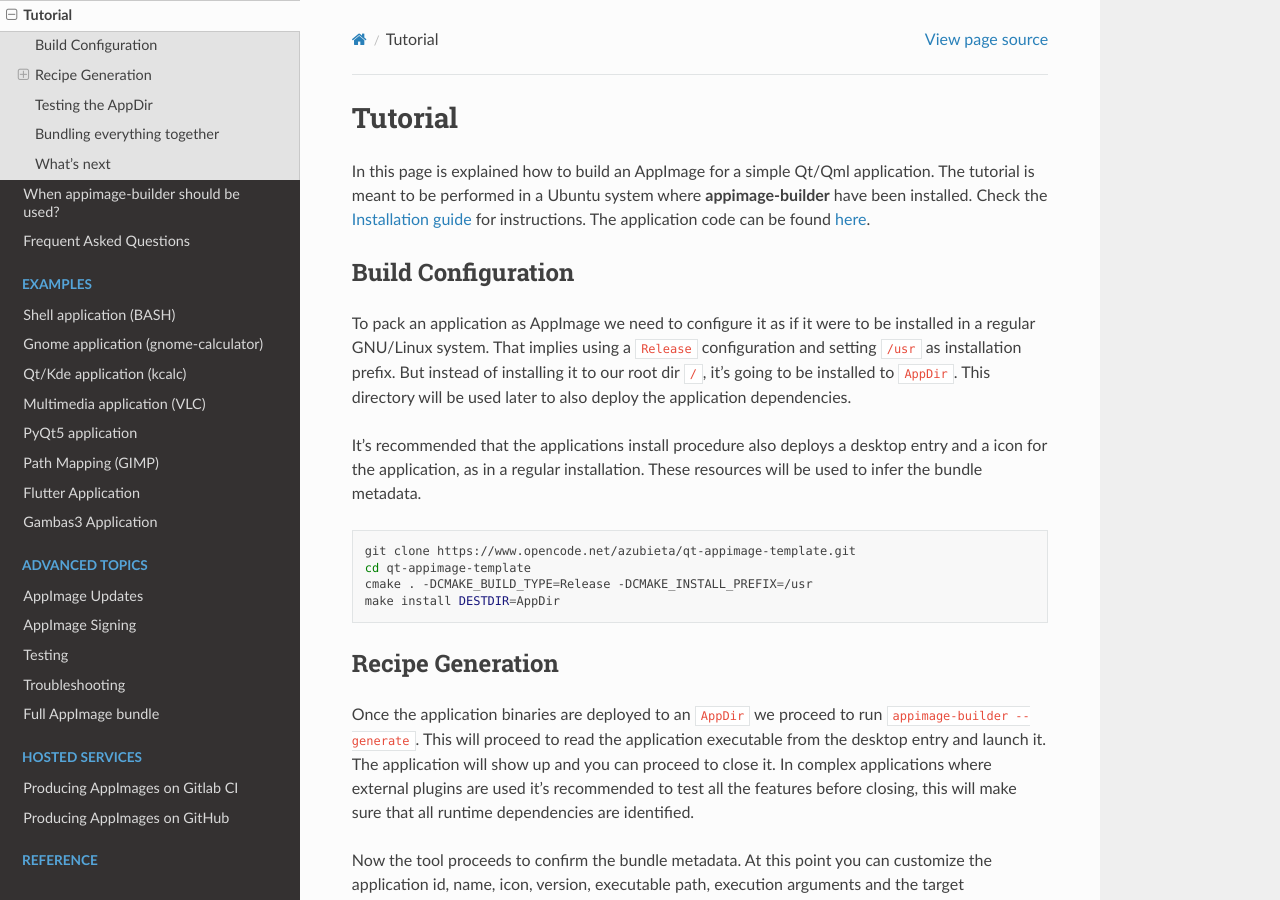
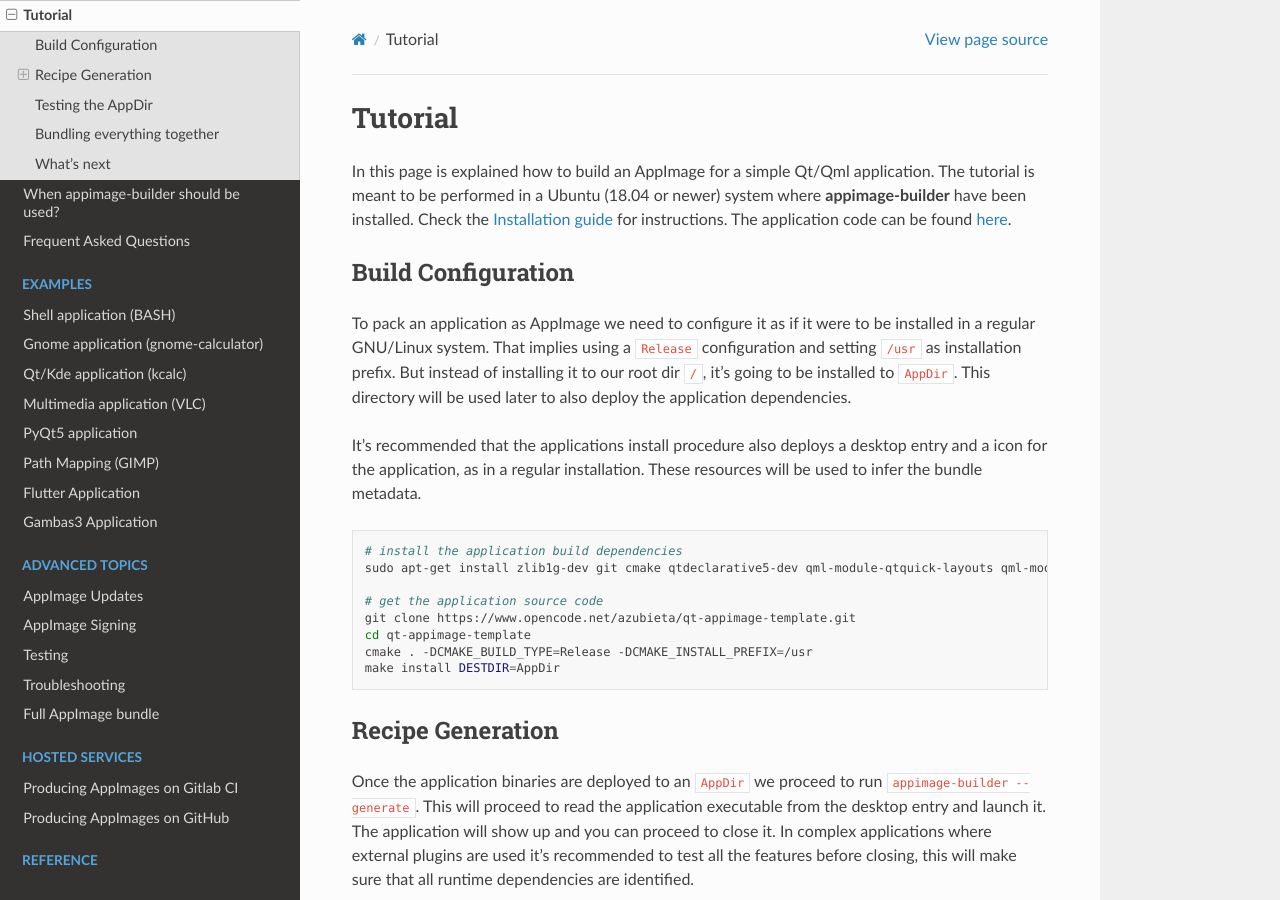
Before and after one commit to AppImageCrafters/appimage-builder-docs, a Sphinx documentation site: the page built from source/intro/tutorial.rst, in a window 1280 px wide and 900 px high. Built offline with Sphinx 7.4.7 and the Read the Docs theme 2.0.0, drawn with Linux system fonts in a browser that asks for light colours.

Commit message:
Add application build dependencies to the tutorial

```diff
--- a/source/intro/tutorial.rst
+++ b/source/intro/tutorial.rst
@@ -5,7 +5,7 @@ Tutorial
 """"""""
 
 In this page is explained how to build an AppImage for a simple Qt/Qml application. The tutorial is meant to be
-performed in a Ubuntu system where **appimage-builder** have been installed. Check the :ref:`intro-install`
+performed in a Ubuntu (18.04 or newer) system where **appimage-builder** have been installed. Check the :ref:`intro-install`
 for instructions. The application code can be found `here`_.
 
 .. _here: https://www.opencode.net/azubieta/qt-appimage-template
@@ -24,6 +24,10 @@ application, as in a regular installation. These resources will be used to infer
 
 .. code-block:: shell
 
+    # install the application build dependencies
+    sudo apt-get install zlib1g-dev git cmake qtdeclarative5-dev qml-module-qtquick-layouts qml-module-qtquick-layouts qml-module-qtquick-controls2
+
+    # get the application source code
     git clone https://www.opencode.net/azubieta/qt-appimage-template.git
     cd qt-appimage-template
     cmake . -DCMAKE_BUILD_TYPE=Release -DCMAKE_INSTALL_PREFIX=/usr
```
